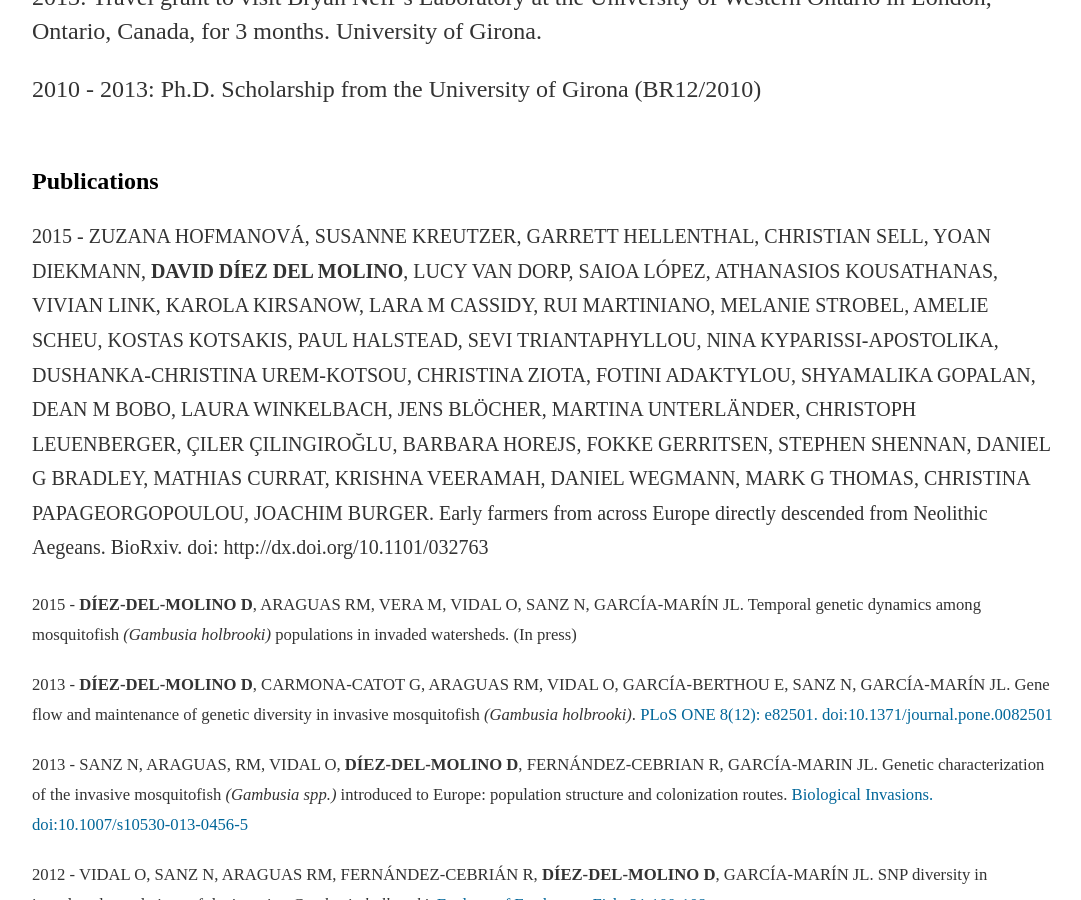
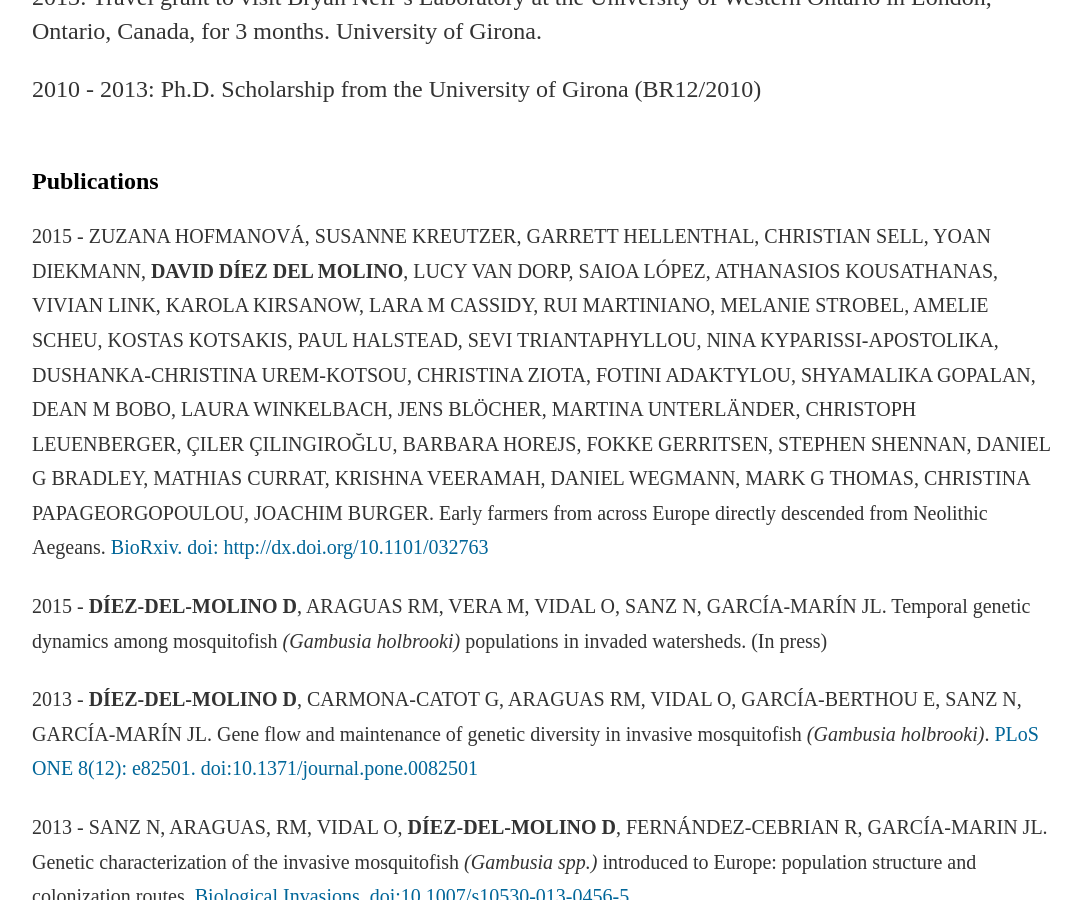
Before and after one commit to DiezMolino/diezmolino.github.io, a Jekyll site: the page cv/index.html, which Jekyll copies as it is, in a window 1280 px wide and 900 px high, scrolled down 3506 px. Shown: the whole window, without its empty margins (96-1177 px from the left). Built offline with Jekyll 4.4.1, drawn with Linux system fonts in a browser that asks for light colours.

Commit message:
Update index.html

```diff
--- a/cv/index.html
+++ b/cv/index.html
@@ -196,7 +196,7 @@
 <a name='Publications'></a>
 <h2>Publications</h2>
 
-<p><small>2015 - ZUZANA HOFMANOVÁ, SUSANNE KREUTZER, GARRETT HELLENTHAL, CHRISTIAN SELL, YOAN DIEKMANN, <B>DAVID DÍEZ DEL MOLINO</B>, LUCY VAN DORP, SAIOA LÓPEZ, ATHANASIOS KOUSATHANAS, VIVIAN LINK, KAROLA KIRSANOW, LARA M CASSIDY, RUI MARTINIANO, MELANIE STROBEL, AMELIE SCHEU, KOSTAS KOTSAKIS, PAUL HALSTEAD, SEVI TRIANTAPHYLLOU, NINA KYPARISSI-APOSTOLIKA, DUSHANKA-CHRISTINA UREM-KOTSOU, CHRISTINA ZIOTA, FOTINI ADAKTYLOU, SHYAMALIKA GOPALAN, DEAN M BOBO, LAURA WINKELBACH, JENS BLÖCHER, MARTINA UNTERLÄNDER, CHRISTOPH LEUENBERGER, ÇILER ÇILINGIROĞLU, BARBARA HOREJS, FOKKE GERRITSEN, STEPHEN SHENNAN, DANIEL G BRADLEY, MATHIAS CURRAT, KRISHNA VEERAMAH, DANIEL WEGMANN, MARK G THOMAS, CHRISTINA PAPAGEORGOPOULOU, JOACHIM BURGER. Early farmers from across Europe directly descended from Neolithic Aegeans. BioRxiv. doi: http://dx.doi.org/10.1101/032763 </p>
+<p><small>2015 - ZUZANA HOFMANOVÁ, SUSANNE KREUTZER, GARRETT HELLENTHAL, CHRISTIAN SELL, YOAN DIEKMANN, <B>DAVID DÍEZ DEL MOLINO</B>, LUCY VAN DORP, SAIOA LÓPEZ, ATHANASIOS KOUSATHANAS, VIVIAN LINK, KAROLA KIRSANOW, LARA M CASSIDY, RUI MARTINIANO, MELANIE STROBEL, AMELIE SCHEU, KOSTAS KOTSAKIS, PAUL HALSTEAD, SEVI TRIANTAPHYLLOU, NINA KYPARISSI-APOSTOLIKA, DUSHANKA-CHRISTINA UREM-KOTSOU, CHRISTINA ZIOTA, FOTINI ADAKTYLOU, SHYAMALIKA GOPALAN, DEAN M BOBO, LAURA WINKELBACH, JENS BLÖCHER, MARTINA UNTERLÄNDER, CHRISTOPH LEUENBERGER, ÇILER ÇILINGIROĞLU, BARBARA HOREJS, FOKKE GERRITSEN, STEPHEN SHENNAN, DANIEL G BRADLEY, MATHIAS CURRAT, KRISHNA VEERAMAH, DANIEL WEGMANN, MARK G THOMAS, CHRISTINA PAPAGEORGOPOULOU, JOACHIM BURGER. Early farmers from across Europe directly descended from Neolithic Aegeans. <a class='one' href="http://biorxiv.org/content/early/2015/11/25/032763" target="_blank"> BioRxiv. doi: http://dx.doi.org/10.1101/032763</a> </small> </p>
 
 <p><small>2015 - <b>DÍEZ-DEL-MOLINO D</b>, ARAGUAS RM, VERA M, VIDAL O, SANZ N, GARCÍA-MARÍN JL. Temporal genetic dynamics among mosquitofish <i>(Gambusia holbrooki)</i> populations in invaded watersheds. (In press)</a> </small></p>
 
```
